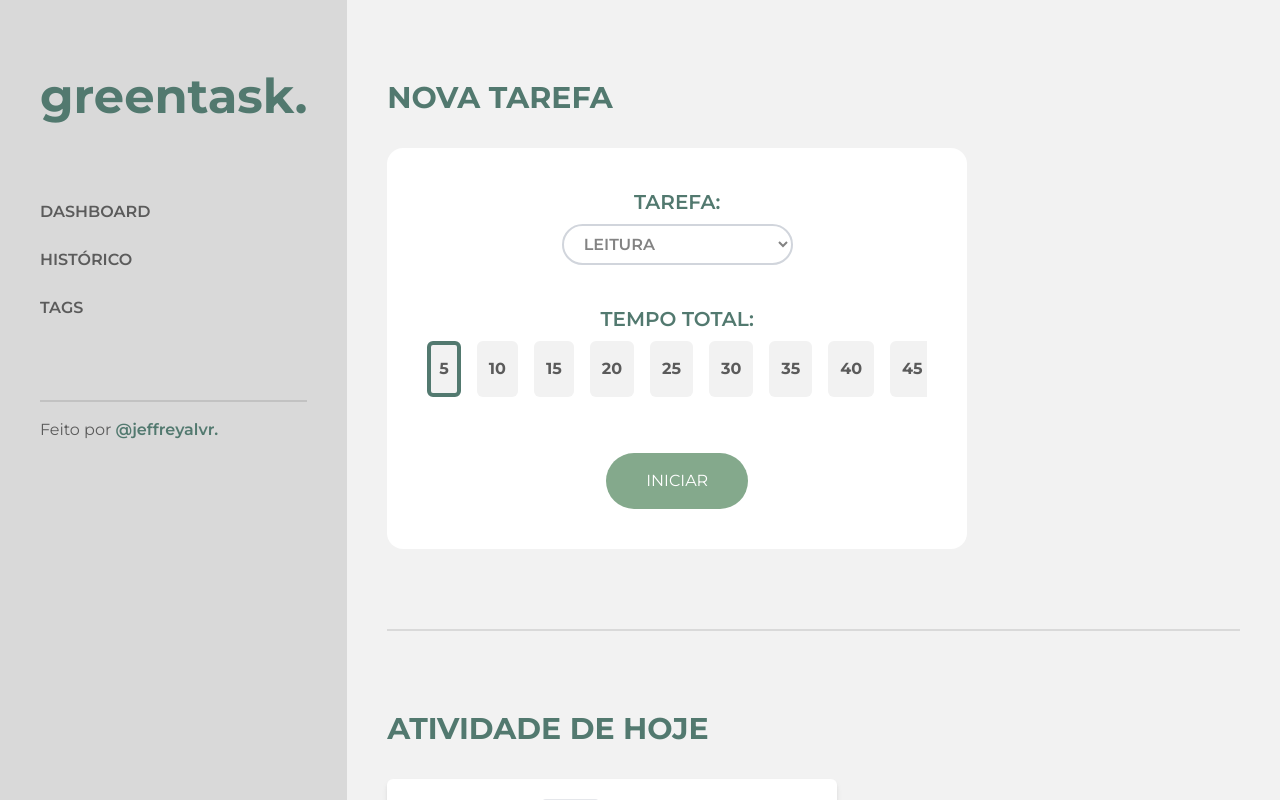
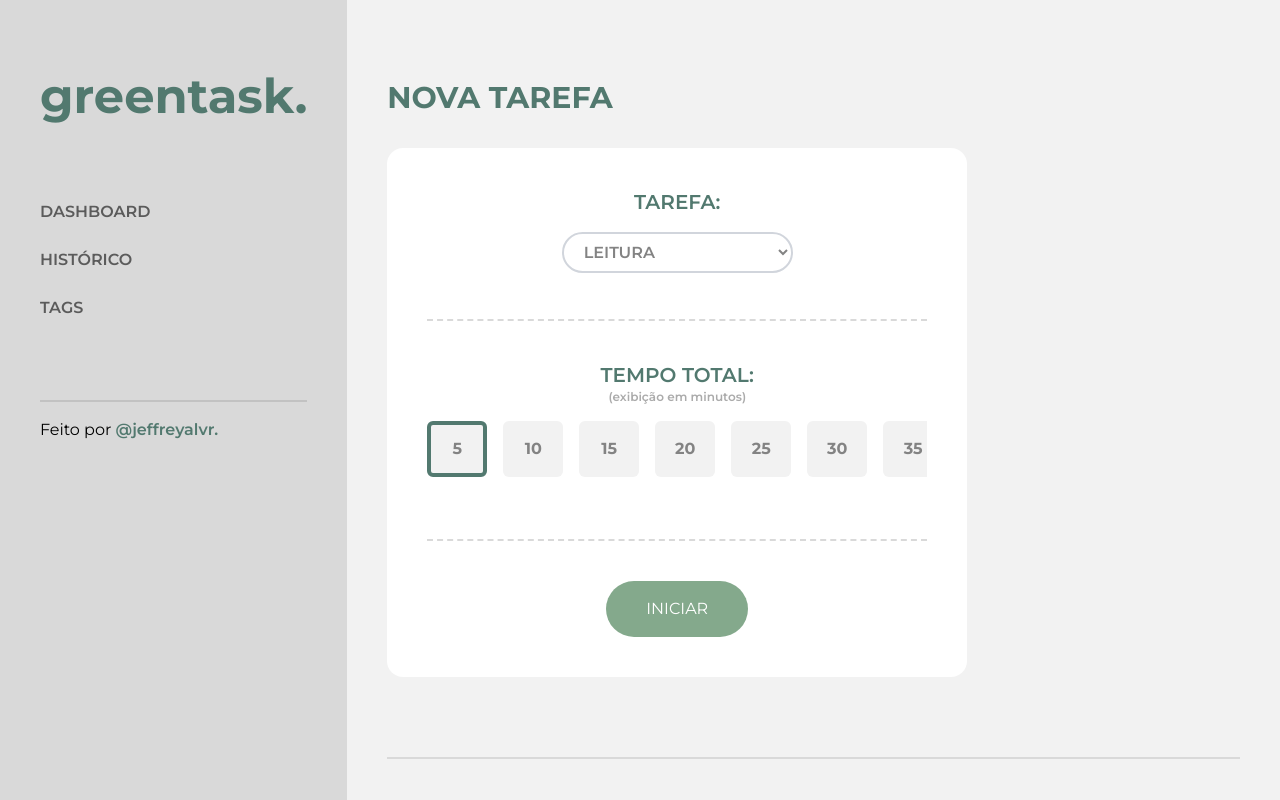
Before and after one commit to jeffreyalvr/greentask, a React (Vite) app: page / in a window 1280 px wide. Shown: the top 800 px of the page. Built offline with nearby package versions, Linux system fonts and the light colour scheme.

Commit message:
Corrige tamanho do botão de selecionar tempo total; Melhora disposição do div de nova tarefa; Remoção da cor de p e span no css global;

```diff
--- a/src/components/Button/index.jsx
+++ b/src/components/Button/index.jsx
@@ -2,7 +2,7 @@ const Button = ({ texto, toggled, onClick }) => {
   return (
     <button
       onClick={onClick}
-      className={`w-max px-2 py-3 rounded-md bg-[var(--bg-color)] border-4 cursor-pointer active:border-[var(--accent-primary)] ${
+      className={`min-w-[60px] py-3 rounded-md bg-[var(--bg-color)] border-4 cursor-pointer active:border-[var(--accent-primary)] ${
         toggled ? "border-[var(--accent-primary)]" : "border-transparent"
       }`}
     >
--- a/src/components/TaskSection/index.jsx
+++ b/src/components/TaskSection/index.jsx
@@ -14,7 +14,7 @@ const TaskSection = () => {
   return (
     <Section title="Nova tarefa" width={500}>
       <div className="flex flex-col gap-10 w-full h-auto px-10 py-10 bg-white rounded-2xl">
-        <div className="w-[500px] flex flex-col justify-center items-center gap-2">
+        <div className="w-[500px] flex flex-col justify-center items-center gap-4">
           <h1 className="text-xl text-[var(--accent-primary)] font-semibold">
             TAREFA:
           </h1>
@@ -28,9 +28,13 @@ const TaskSection = () => {
             <option>workout</option>
           </select>
         </div>
-        <div className="w-[500px] flex flex-col justify-center items-center gap-2">
-          <h1 className="text-xl text-[var(--accent-primary)] font-semibold">
+        <div className="inline-block h-2 border-dashed border-b-2 border-[var(--border-light)]"></div>
+        <div className="w-[500px] flex flex-col items-center gap-4">
+          <h1 className="flex flex-col items-center text-xl text-[var(--accent-primary)] font-semibold">
             TEMPO TOTAL:
+            <span className="text-xs text-[var(--fg-subtle)]">
+              (exibição em minutos)
+            </span>
           </h1>
           <div className="w-full pb-4 flex flex-row gap-4 overflow-x-auto">
             {timeValues.map((value) => (
@@ -43,6 +47,7 @@ const TaskSection = () => {
             ))}
           </div>
         </div>
+        <div className="inline-block h-2 border-dashed border-b-2 border-[var(--border-light)]"></div>
         <div className="w-full flex flex-col justify-center items-center gap-2">
           <button className="w-max px-10 py-4 rounded-4xl text-white bg-[var(--accent-opaque)] uppercase cursor-pointer hover:bg-[var(--accent-primary)]">
             iniciar
--- a/src/styles/global.css
+++ b/src/styles/global.css
@@ -41,11 +41,6 @@ body {
   font-family: "Montserrat", "Madimi One", sans-serif;
 }
 
-p,
-span {
-  color: var(--fg-dark);
-}
-
 section:last-of-type {
   border-bottom: none;
 }
```
